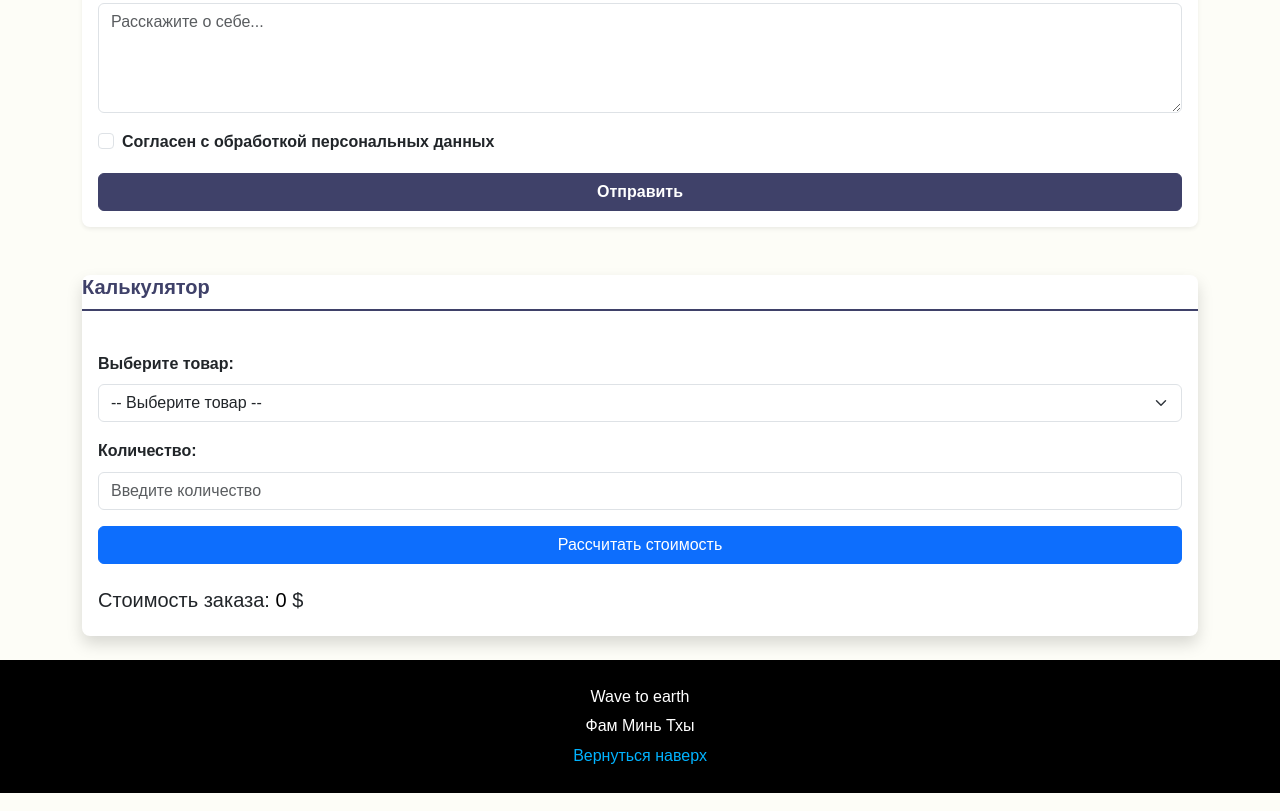
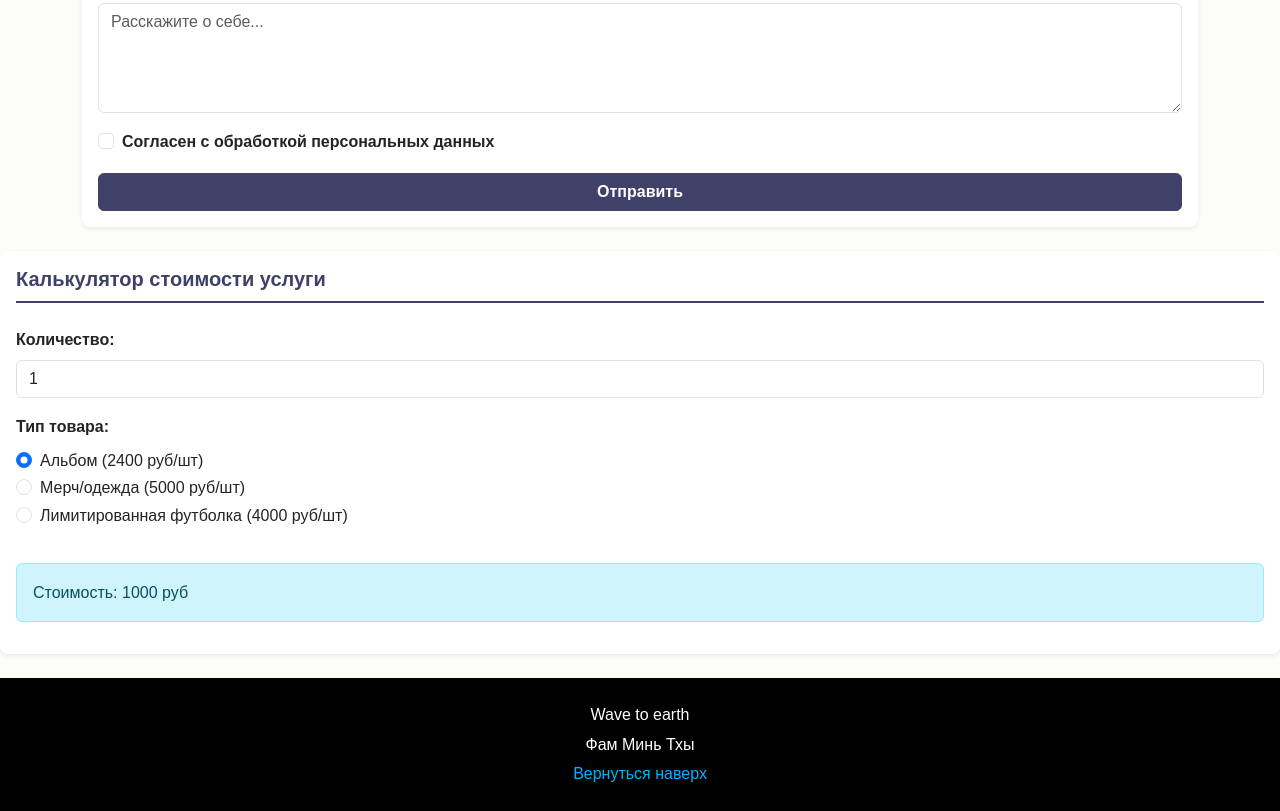
Before and after one commit to MinhThuTanya/WEB-6, a plain HTML site: page index.html in a window 1280 px wide. Shown: the part 2852-3663 px from the top of the page. Drawn offline with nearby package versions, Linux system fonts and the light colour scheme; a script that the page names is missing.

Commit message:
Update index.html

```diff
--- a/index.html
+++ b/index.html
@@ -223,48 +223,71 @@
         </div>
     </main>
 
-      <!-- Калькулятор -->
-<div class="container mt-5 order-3">
-    <div class="row justify-content-center">
-        <div class="col-lg-14" >
-            <div id="calculator"  class="calculator card shadow">
-                <div class="text-white" >
-                     <h2 class="card-title h5 mb-4 fw-bold">Калькулятор</h2>
+    <!-- Calculator Section -->
+            <section class="col-12 order-3" id="calculator">
+                <div class="card shadow-sm">
+                    <div class="card-body">
+                        <h2 class="card-title h5 mb-4 fw-bold">Калькулятор стоимости услуги</h2>
+                        <form id="service-calculator">
+                            <div class="row g-3">
+                                <!-- Поле для ввода количества -->
+                                <div class="col-12">
+                                    <label for="quantity" class="form-label fw-bold">Количество:</label>
+                                    <input type="number" class="form-control" id="quantity" name="quantity" min="1" value="1" required>
                                 </div>
-                <div class="card-body">
-                    <form id="orderForm" class="needs-validation" novalidate>
-                        <div class="mb-3 form-section">
-                            <label for="productSelect" class="form-label fw-bold">Выберите товар:</label>
-                            <select class="form-select" id="productSelect" required>
-                                <option value="" disabled selected>-- Выберите товар --</option>
-                                 <option value="187">0.1 Flaws and all - 187$</option>
-                                    <option value="25">Play with earth! 0.03 album/cd+booklet - 25$ </option>
-                                    <option value="159">Un counted 0.0 Transparent Blue LP - 159$</option>
-                                    <option value="33">Debut Anniversary Limited Edition - 33$</option>
-                                    <option value="24">Summer Flows album/cd+booklet - 24$</option>
-                                    <option value="36">Play with earth! 0.03 EP album - 36$</option>
-                            </select>
-                            <div class="invalid-feedback">Пожалуйста, выберите товар</div>
+
+                                <!-- Радиокнопки для выбора типа услуги -->
+                                <div class="col-12">
+                                    <span class="form-label fw-bold">Тип товара:</span>
+                                    <div class="mt-2">
+                                        <div class="form-check">
+                                            <input class="form-check-input service-type" type="radio" name="serviceType" id="type1" value="basic" checked>
+                                            <label class="form-check-label" for="type1">Альбом (2400 руб/шт)</label>
                                         </div>
-                        <div class="mb-3 form-section">
-                            <label for="quantityInput" class="form-label fw-bold">Количество:</label>
-                            <input type="number" class="form-control" id="quantityInput" placeholder="Введите количество" min="1" required>
-                            <div class="invalid-feedback">Введите целое положительное число</div>
+                                        <div class="form-check">
+                                            <input class="form-check-input service-type" type="radio" name="serviceType" id="type2" value="premium">
+                                            <label class="form-check-label" for="type2">Мерч/одежда (5000 руб/шт)</label>
                                         </div>
-                        <button type="submit" class="btn btn-primary w-100 calculator-button">Рассчитать стоимость</button>
-                    </form>
-                    <div class="mt-4">
-                        <h3 class="h5">Стоимость заказа: <span id="totalCost" class="text-black">0</span> $</h3>
-                    </div>
-                </div>
-            </div>
+                                        <div class="form-check">
+                                            <input class="form-check-input service-type" type="radio" name="serviceType" id="type3" value="vip">
+                                            <label class="form-check-label" for="type3">Лимитированная футболка (4000 руб/шт)</label>
                                         </div>
                                     </div>
                                 </div>
 
+                                <!-- Селект для опций (только для премиум услуги) -->
+                                <div class="col-12 d-none" id="options-container">
+                                    <label for="options" class="form-label fw-bold">Дополнительные опции:</label>
+                                    <select class="form-select" id="options">
+                                        <option value="0">Без дополнительной опции</option>
+                                        <option value="5000">Опция "стикеры" (+500 руб)</option>
+                                        <option value="10000">Опция "носки" (+600 руб)</option>
+                                        <option value="18000">Опция "брелок" (+300 руб)</option>
+                                    </select>
+                                </div>
 
+                                <!-- Чекбокс для свойства (только для VIP услуги) -->
+                                <div class="col-12 d-none" id="property-container">
+                                    <div class="form-check">
+                                        <input class="form-check-input" type="checkbox" id="property">
+                                        <label class="form-check-label fw-bold" for="property">Дополнительное свойство "стенд с группой" (+1500 руб)</label>
+                                    </div>
+                                </div>
+
+                                <!-- Блок для вывода результата -->
+                                <div class="col-12">
+                                    <div class="alert alert-info mt-3" id="result">
+                                        Стоимость: 1000 руб
+                                    </div>
+                                </div>
+                            </div>
+                        </form>
+                    </div>
+                </div>
+            </section>
         </div>
 </main>
+
 
     <!-- Footer -->
     <footer class="bg-black text-white py-4 mt-4">
```
Lines whose indentation alone changed are shown as unchanged.
